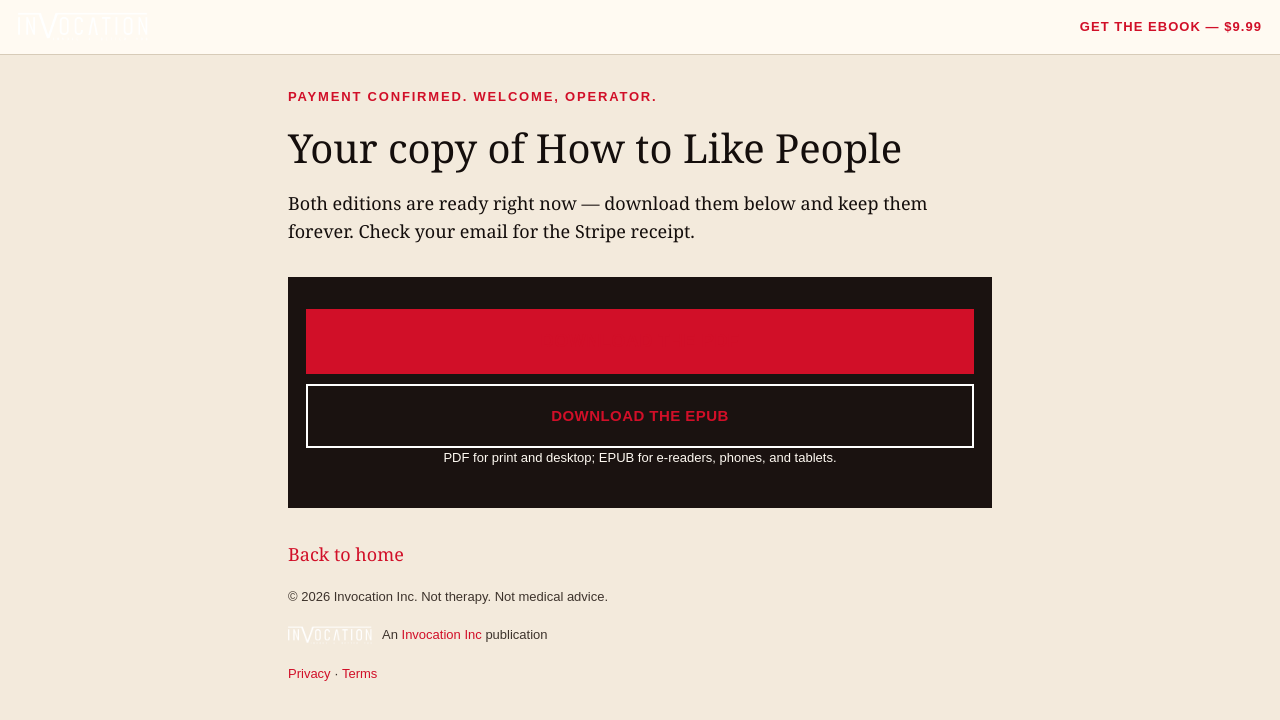
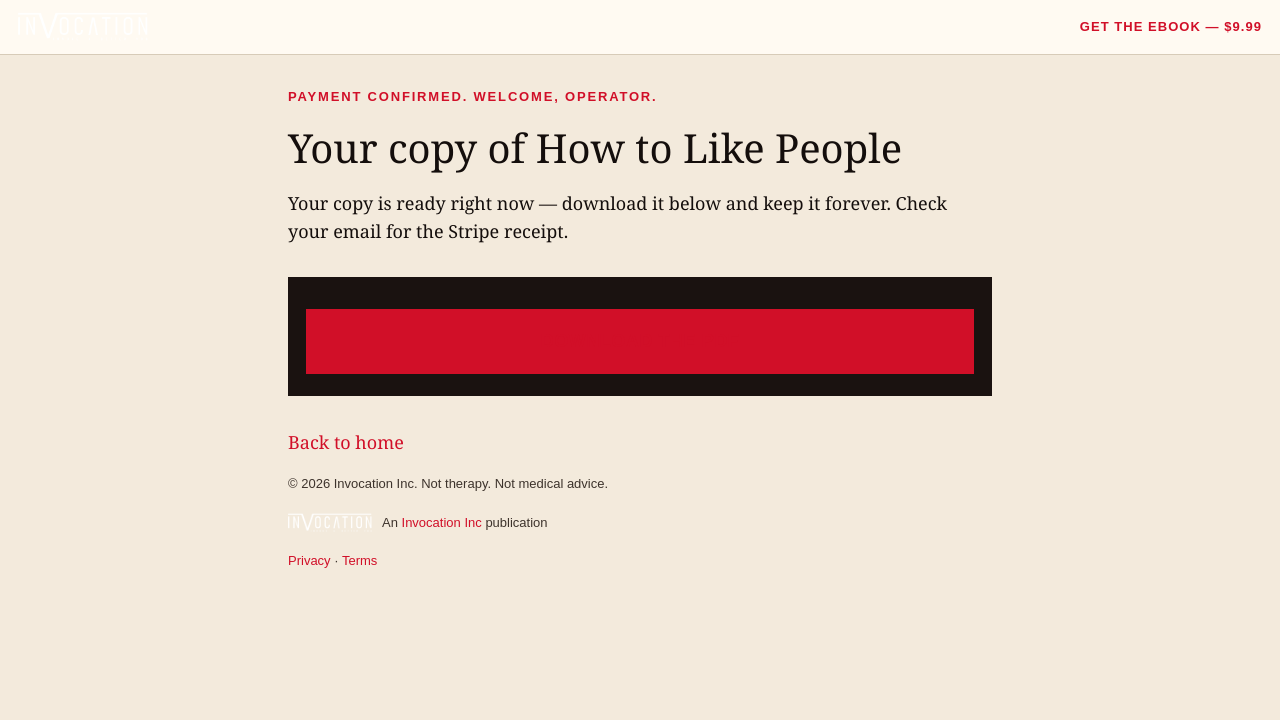
Before and after one commit to SOCIT/invocationinc-h2lp, a Next.js app: page /success in a window 1280 px wide. Shown: the top 720 px of the page. Built offline with nearby package versions, Linux system fonts and the light colour scheme.

Commit message:
Add support templates; remove EPUB (PDF only) (#3)
Co-authored-by: Jonah Dorman <>

```diff
--- a/src/app/success/page.tsx
+++ b/src/app/success/page.tsx
@@ -23,7 +23,7 @@ export default async function SuccessPage({
         <p className="lf-stamp">Payment confirmed. Welcome, operator.</p>
         <h1>Your copy of {brand.bookTitle}</h1>
         <p>
-          Both editions are ready right now — download them below and keep them
+          Your copy is ready right now — download it below and keep it
           forever. Check your email for the Stripe receipt.
         </p>
         <div className="lf-cta">
@@ -34,16 +34,6 @@ export default async function SuccessPage({
           >
             Download the PDF
           </a>
-          <a
-            className="lf-btn lf-btn-ghost"
-            href="/downloads/h2lp.epub"
-            download="How-to-Like-People.epub"
-          >
-            Download the EPUB
-          </a>
-          <p className="lf-tiny">
-            PDF for print and desktop; EPUB for e-readers, phones, and tablets.
-          </p>
         </div>
         {sessionId && (
           <p className="lf-tiny" style={{ color: "var(--soft)" }}>
--- a/src/components/H2LPPage.tsx
+++ b/src/components/H2LPPage.tsx
@@ -57,7 +57,7 @@ const FAQS: Array<[string, string]> = [
   ],
   [
     "What exactly do I get?",
-    "The complete book \u2014 sixteen chapters, eight coaching sessions, about 34,000 words \u2014 as a PDF and an EPUB, available to download the second your payment clears.",
+    "The complete book \u2014 sixteen chapters, eight coaching sessions, about 34,000 words \u2014 as a PDF, available to download the second your payment clears.",
   ],
 ];
 
@@ -122,7 +122,7 @@ export function H2LPPage() {
         </p>
 
         <p className="lf-tiny" style={{ textAlign: "center" }}>
-          PDF + EPUB. {bookProduct.priceDisplay}.
+          PDF. {bookProduct.priceDisplay}.
         </p>
 
         <h2>Nobody wrote down the rules</h2>
@@ -317,7 +317,7 @@ export function H2LPPage() {
 
           <div className="lf-format">
             <p>
-              <strong>READ.</strong> The ebook. PDF + EPUB. {bookProduct.priceDisplay}.
+              <strong>READ.</strong> The ebook. PDF. {bookProduct.priceDisplay}.
             </p>
             {/*
               Retailer buttons omitted. No listing URL in the repo.
@@ -356,7 +356,7 @@ export function H2LPPage() {
             label={<>Get the Ebook — {bookProduct.priceDisplay}</>}
           />
           <p className="lf-tiny">
-            PDF and EPUB available to download the second your payment clears.
+            PDF available to download the second your payment clears.
           </p>
           <p className="lf-tiny">
             Sold here direct from the author.
--- a/src/lib/products.ts
+++ b/src/lib/products.ts
@@ -1,6 +1,6 @@
 /**
  * H2LP offer — the ebook, direct from the author.
- * One product, one price: the $9.99 ebook. PDF + EPUB.
+ * One product, one price: the $9.99 ebook. PDF only.
  * No workbook and no bundle on this page. Do not hardcode Stripe Price IDs.
  * $19.97 is retired. Checkout must charge the $9.99 Price.
  */
@@ -46,13 +46,13 @@ export const products: Product[] = [
     id: "book",
     name: "How to Like People — Ebook",
     shortName: "The Ebook",
-    description: "The complete book. PDF + EPUB, available instantly.",
+    description: "The complete book. PDF, available instantly.",
     priceDisplay: "$9.99",
     priceCents: 999,
     stripePriceEnvKey: "STRIPE_PRICE_BOOK",
     paymentLinkUrl: "",
     highlighted: true,
-    features: ["Book PDF — instant download", "EPUB edition — instant download"],
+    features: ["Book PDF — instant download"],
   },
 ];
 
```
Also changed, not shown: 2 other files (tests, documents, lock files or other folders).
